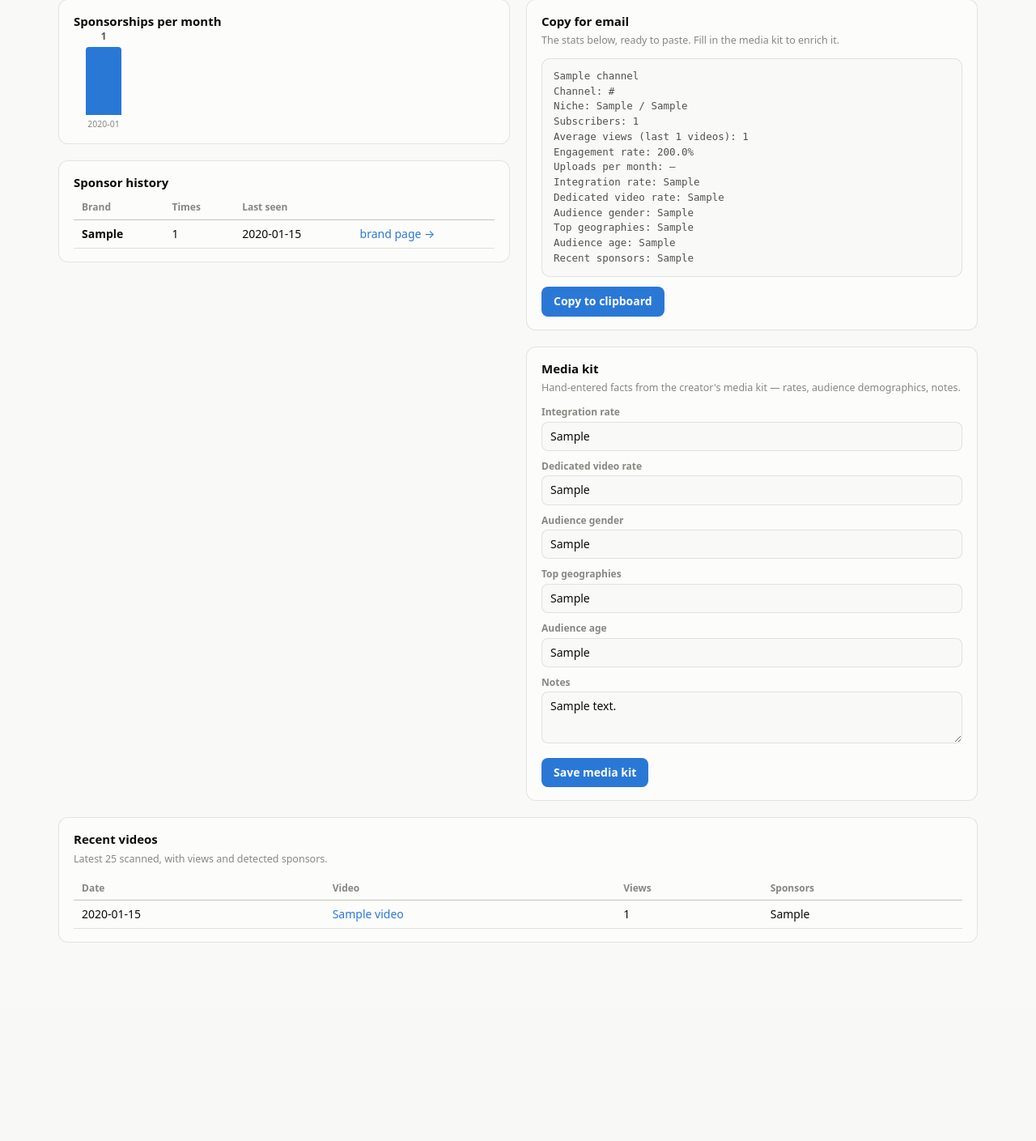
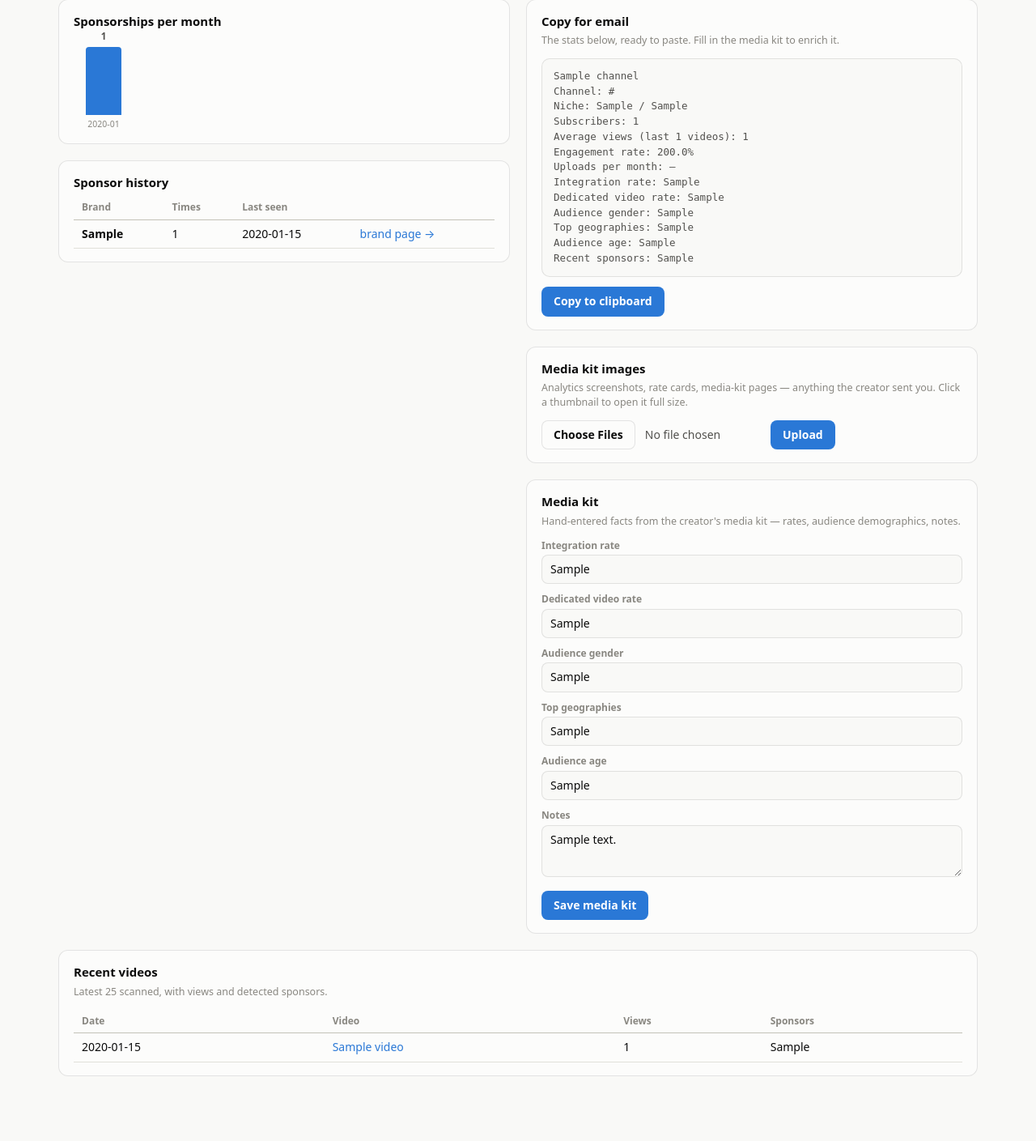
Before and after one commit to WajihQ/uSponsor, a Flask app: page /creator/1 in a window 1280 px wide. Shown: the part 234-1643 px from the top of the page at 81% size. Before the commit the page ends 1398 px from the top, so only its background shows below. Run offline with Flask 3, Linux system fonts and the light colour scheme; tables that the repository leaves empty hold one stand-in row (values such as "Sample post"); data that the repository does not hold is empty.

Commit message:
Image uploads on creator profiles
Creator pages gain a media-kit image gallery: upload multiple
analytics screenshots / rate cards (png, jpg, webp, gif), view
thumbnails that open full size, and delete in place. Files are stored
under uploads/<channel id>/ (gitignored) with sanitized names,
collision-safe renaming, and extension checks on upload and serving.

Co-Authored-By: Claude Fable 5 <noreply@anthropic.com>
Claude-Session: https://claude.ai/code/session_01DBX8CZbWKFYFpuD98cE9Lh

```diff
--- a/app.py
+++ b/app.py
@@ -4,8 +4,10 @@ Run:  python app.py   then open http://127.0.0.1:5000
 """
 import datetime as dt
 import json
+import os
 
-from flask import Flask, flash, jsonify, redirect, render_template, request, url_for
+from flask import Flask, abort, flash, jsonify, redirect, render_template, request, send_from_directory, url_for
+from werkzeug.utils import secure_filename
 
 from tracker import db, scraper
 from tracker.detector import brand_key
@@ -13,6 +15,20 @@ from tracker.detector import brand_key
 app = Flask(__name__)
 app.secret_key = "usponsor-local"  # local single-user tool; only used for flash messages
 db.init_db()
+
+UPLOAD_DIR = os.path.join(os.path.dirname(os.path.abspath(__file__)), "uploads")
+IMAGE_EXTS = {".png", ".jpg", ".jpeg", ".webp", ".gif"}
+
+
+def _creator_dir(cid):
+    return os.path.join(UPLOAD_DIR, str(int(cid)))
+
+
+def _creator_images(cid):
+    d = _creator_dir(cid)
+    if not os.path.isdir(d):
+        return []
+    return sorted(f for f in os.listdir(d) if os.path.splitext(f)[1].lower() in IMAGE_EXTS)
 
 RANGES = {"7": "Last 7 days", "30": "Last 30 days", "90": "Last 90 days", "all": "All time"}
 
@@ -514,8 +530,51 @@ def creator_detail(cid):
     return render_template(
         "creator.html", ch=ch, stats=stats, cadence=cadence, brands=brands,
         months=months, month_max=max((m["n"] for m in months), default=0),
-        videos=videos, email_text=email_text, scan=scraper.STATE,
+        videos=videos, email_text=email_text, images=_creator_images(cid),
+        scan=scraper.STATE,
     )
+
+
+@app.route("/creator/<int:cid>/images", methods=["POST"])
+def creator_images_upload(cid):
+    files = request.files.getlist("images")
+    saved = skipped = 0
+    os.makedirs(_creator_dir(cid), exist_ok=True)
+    for f in files:
+        if not f or not f.filename:
+            continue
+        name = secure_filename(f.filename)
+        if os.path.splitext(name)[1].lower() not in IMAGE_EXTS:
+            skipped += 1
+            continue
+        path = os.path.join(_creator_dir(cid), name)
+        base, ext = os.path.splitext(name)
+        n = 1
+        while os.path.exists(path):  # keep both copies on name collisions
+            path = os.path.join(_creator_dir(cid), f"{base}-{n}{ext}")
+            n += 1
+        f.save(path)
+        saved += 1
+    flash(f"Uploaded {saved} image(s)" + (f", skipped {skipped} (not an image)" if skipped else "") + ".",
+          "ok" if saved else "err")
+    return redirect(url_for("creator_detail", cid=cid))
+
+
+@app.route("/uploads/<int:cid>/<path:filename>")
+def creator_image(cid, filename):
+    name = secure_filename(filename)
+    if os.path.splitext(name)[1].lower() not in IMAGE_EXTS:
+        abort(404)
+    return send_from_directory(_creator_dir(cid), name)
+
+
+@app.route("/creator/<int:cid>/images/<path:filename>/delete", methods=["POST"])
+def creator_image_delete(cid, filename):
+    name = secure_filename(filename)
+    path = os.path.join(_creator_dir(cid), name)
+    if os.path.isfile(path):
+        os.remove(path)
+    return _done("Image removed.", endpoint="channels")
 
 
 @app.route("/creator/<int:cid>/kit", methods=["POST"])
--- a/templates/base.html
+++ b/templates/base.html
@@ -64,7 +64,7 @@ td { padding:7px 10px; border-bottom:1px solid var(--grid); vertical-align:top;
   box-shadow:0 4px 18px rgba(0,0,0,.25); opacity:0; transform:translateY(8px);
   transition:opacity .18s, transform .18s; pointer-events:none; max-width:340px; }
 #toast.show { opacity:1; transform:none; }
-tr.fading { transition:opacity .25s; opacity:0; }
+.fading { transition:opacity .25s; opacity:0; }
 {% block style %}{% endblock %}
 </style>
 </head>
@@ -119,7 +119,7 @@ tr.fading { transition:opacity .25s; opacity:0; }
       });
     } catch (err) { toast('Network error — not saved'); return; }
     if (!res.ok) { toast('Failed (' + res.status + ') — not saved'); return; }
-    const act = f.dataset.ajax, row = f.closest('tr');
+    const act = f.dataset.ajax, row = f.closest('tr, .shot');
     if (act === 'remove-row' && row) {
       row.classList.add('fading');
       setTimeout(() => row.remove(), 250);
--- a/templates/creator.html
+++ b/templates/creator.html
@@ -22,6 +22,12 @@
 .kit textarea { min-height:64px; resize:vertical; }
 pre.copybox { background:var(--page); border:1px solid var(--ring); border-radius:10px;
   padding:12px 14px; font:12.5px/1.5 ui-monospace, monospace; white-space:pre-wrap; color:var(--ink-2); }
+.gallery { display:grid; grid-template-columns:repeat(auto-fill,minmax(130px,1fr)); gap:10px; }
+.gallery .shot { position:relative; border:1px solid var(--ring); border-radius:10px; overflow:hidden; }
+.gallery img { display:block; width:100%; height:130px; object-fit:cover; }
+.gallery .del { position:absolute; top:5px; right:5px; }
+.gallery .del button { width:24px; height:24px; padding:0; font-size:12px; line-height:1;
+  border-radius:6px; background:var(--surface); opacity:.85; }
 .ev { color:var(--muted); font-size:12px; }
 {% endblock %}
 
@@ -92,6 +98,33 @@ pre.copybox { background:var(--page); border:1px solid var(--ring); border-radiu
       <button class="primary" onclick="navigator.clipboard.writeText(document.getElementById('emailText').innerText).then(() => { this.textContent = 'Copied ✓'; setTimeout(() => this.textContent = 'Copy to clipboard', 1800); })">Copy to clipboard</button>
     </div>
 
+    <div class="card">
+      <h2>Media kit images</h2>
+      <p class="sub">Analytics screenshots, rate cards, media-kit pages — anything the creator sent you.
+         Click a thumbnail to open it full size.</p>
+      {% if images %}
+      <div class="gallery">
+        {% for img in images %}
+        <div class="shot">
+          <a href="{{ url_for('creator_image', cid=ch.id, filename=img) }}" target="_blank">
+            <img src="{{ url_for('creator_image', cid=ch.id, filename=img) }}" alt="{{ img }}" loading="lazy">
+          </a>
+          <form class="del" method="post" action="{{ url_for('creator_image_delete', cid=ch.id, filename=img) }}"
+                data-ajax="remove-row" data-done="Image removed"
+                data-confirm="Delete {{ img }}?">
+            <button title="Delete image">✕</button>
+          </form>
+        </div>
+        {% endfor %}
+      </div>
+      {% endif %}
+      <form method="post" action="{{ url_for('creator_images_upload', cid=ch.id) }}" enctype="multipart/form-data"
+            style="display:flex; gap:10px; align-items:center; flex-wrap:wrap; margin-top:{{ '12px' if images else '0' }}">
+        <input type="file" name="images" accept=".png,.jpg,.jpeg,.webp,.gif" multiple required style="margin:0">
+        <button class="primary">Upload</button>
+      </form>
+    </div>
+
     <div class="card kit">
       <h2>Media kit</h2>
       <p class="sub">Hand-entered facts from the creator's media kit — rates, audience demographics, notes.</p>
```
Also changed, not shown: README.md, 1 other file.
